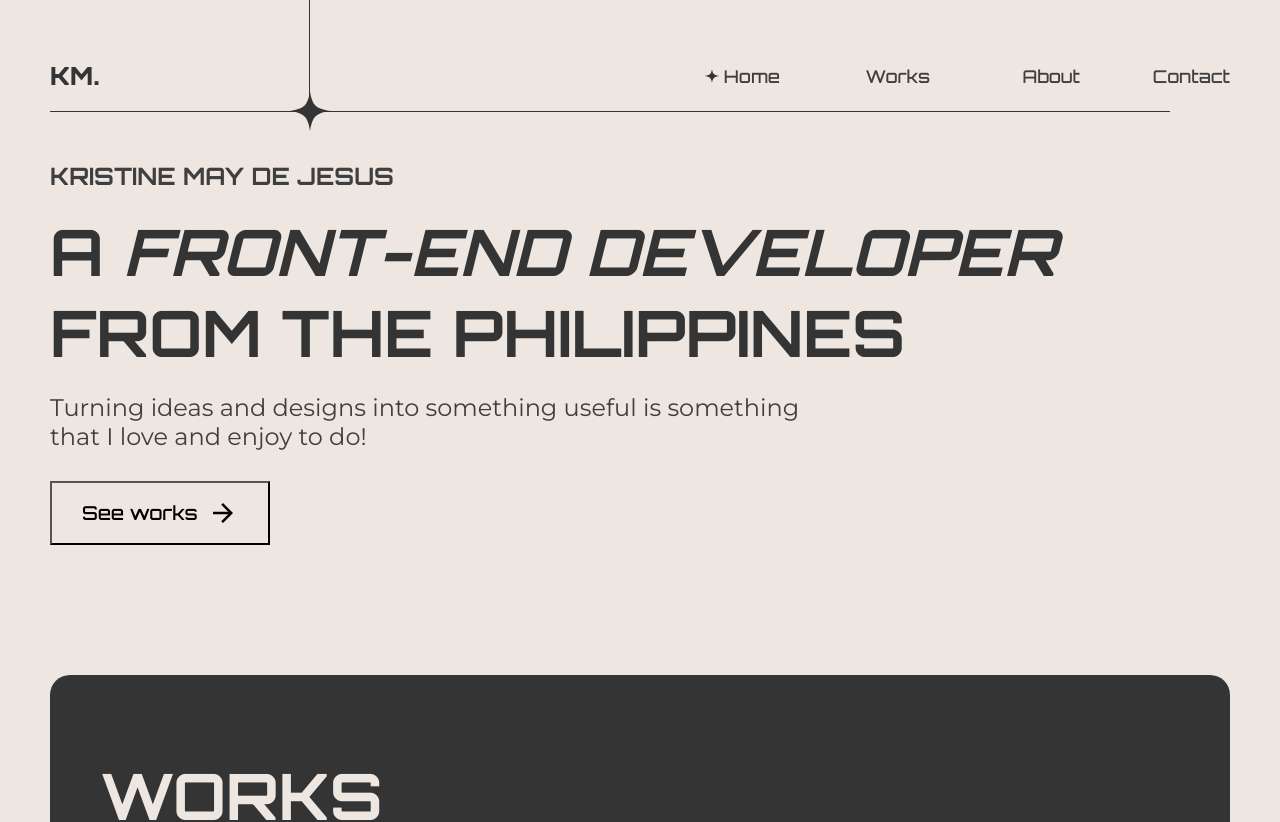
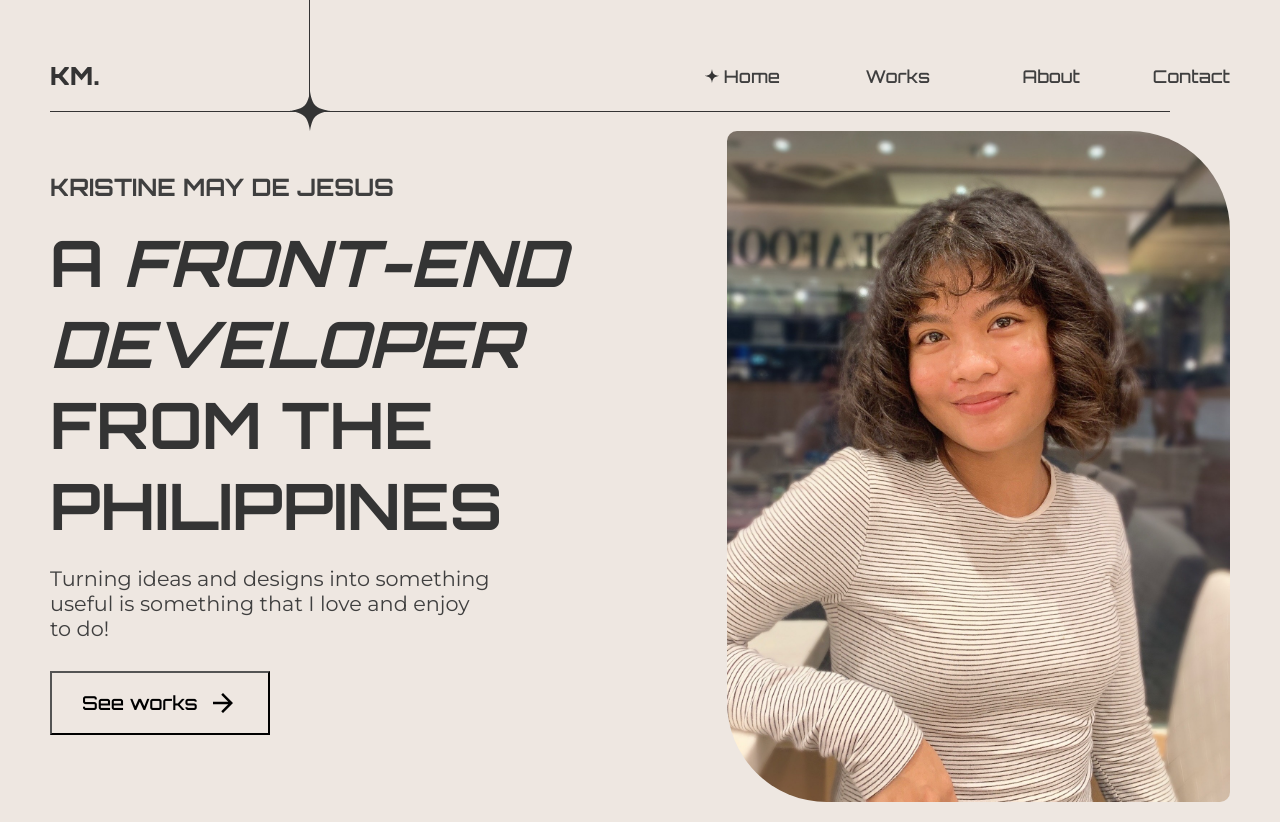
Before and after one commit to sn-tin/frontendkristine, a React (Create React App) app: page / in a window 1280 px wide. Shown: the top 822 px of the page. Built offline with nearby package versions, Linux system fonts and the light colour scheme.

Commit message:
Fix image

```diff
--- a/src/components/Home/Home.style.js
+++ b/src/components/Home/Home.style.js
@@ -5,6 +5,7 @@ import { devices, theme } from "../../styles";
 const StyledHome = styled.section`
     display: flex;
     flex-direction: column;
+    align-items: center;
     @media screen and (${devices.laptop}) {
         flex-direction: row;
         z-index: -1;
@@ -25,7 +26,7 @@ const Content = styled(motion.div)`
             text-transform: uppercase;
         }
         h1 {
-            font-size: clamp(2.5rem,5vw,6rem);
+            font-size: clamp(2.5rem,5vw,5rem);
             margin: 20px 0;
         }
     }
@@ -33,7 +34,7 @@ const Content = styled(motion.div)`
         p {
             width: 80%;
             max-width: 800px;
-            font-size: clamp(1rem, 2.5vw, 1.5rem);
+            font-size: clamp(1rem, 2.5vw, 1.3rem);
             font-weight: ${theme.fontWeights.medium};
         }
         @media screen and (${devices.laptop}) {
@@ -44,11 +45,12 @@ const Content = styled(motion.div)`
     }
 `
 const HomeImage = styled.div`
-    position: relative;
+    z-index: -1;
     img {
         width: 100%;
+        border-radius: 10px 100px 10px;
         @media screen and (${devices.laptop}) {
-            position: absolute;
+            width: 100%;
         }
     }
 `
```
